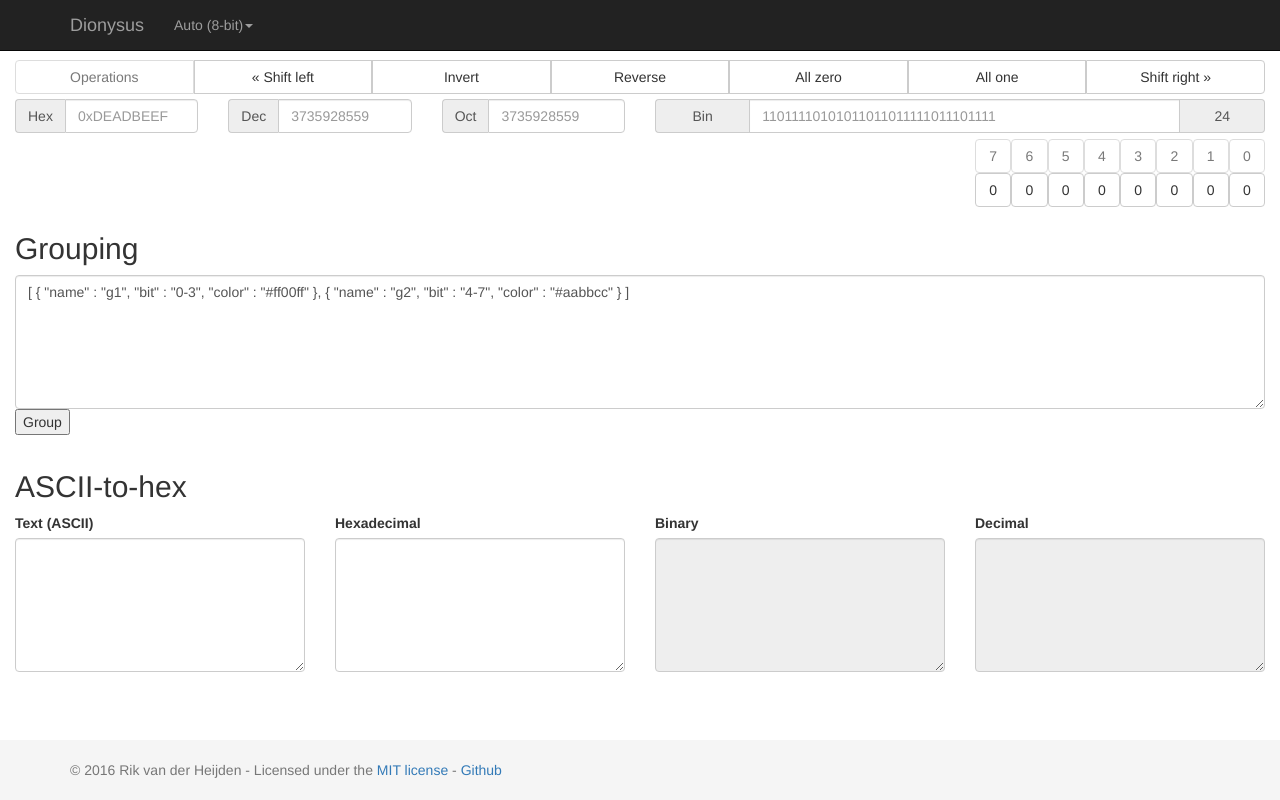
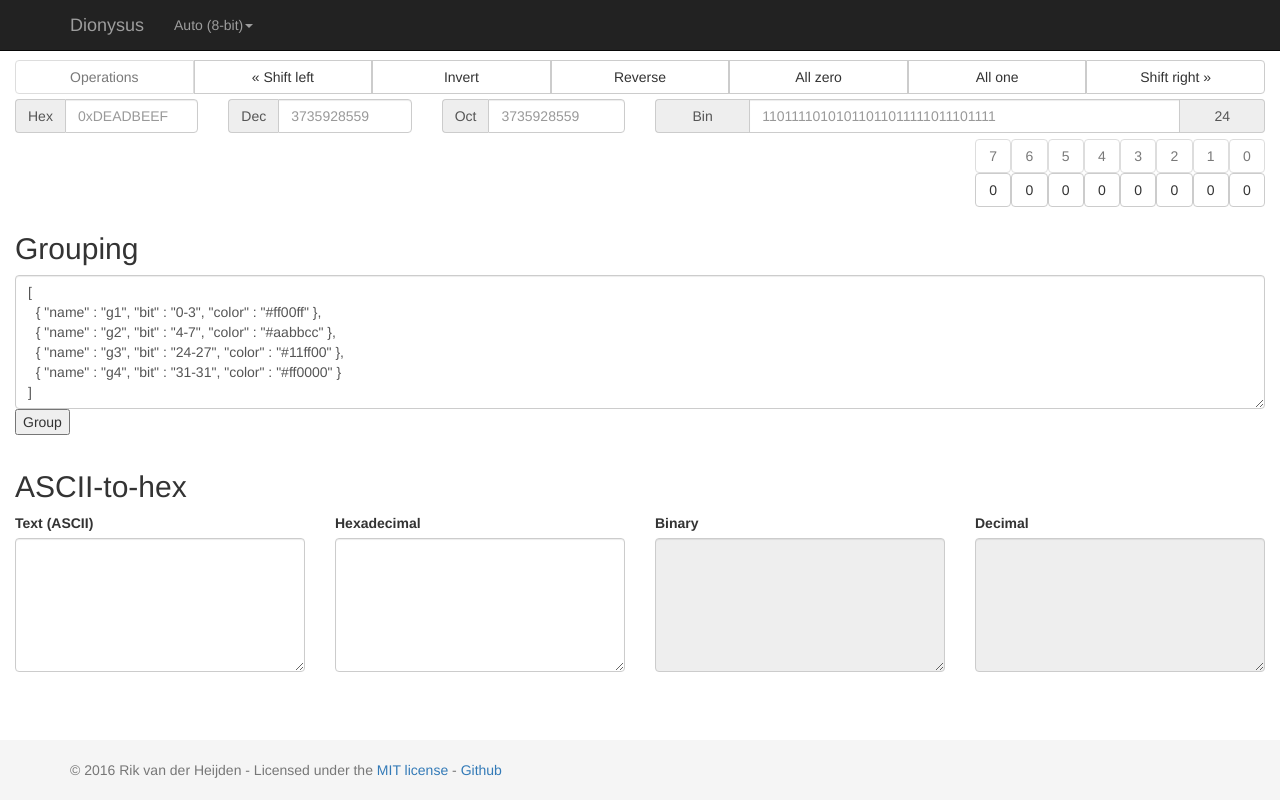
Before and after one commit to rikvdh/hexit, a browser extension: page index.html in a window 1280 px wide. Drawn offline with Linux system fonts and the light colour scheme.

Commit message:
Bit grouping colors, add more extensive example

```diff
--- a/index.html
+++ b/index.html
@@ -398,7 +398,14 @@
 			<div class="col-sm-12">
 				<h2>Grouping</h2>
 				<div class="form-group">
-					<textarea class="form-control" rows="6" id="bit-grouping-cfg">[ { "name" : "g1", "bit" : "0-3", "color" : "#ff00ff" }, { "name" : "g2", "bit" : "4-7", "color" : "#aabbcc" } ]</textarea>
+					<textarea class="form-control" rows="6" id="bit-grouping-cfg">
+[
+  { "name" : "g1", "bit" : "0-3", "color" : "#ff00ff" },
+  { "name" : "g2", "bit" : "4-7", "color" : "#aabbcc" },
+  { "name" : "g3", "bit" : "24-27", "color" : "#11ff00" },
+  { "name" : "g4", "bit" : "31-31", "color" : "#ff0000" }
+]
+					</textarea>
 					<button type="button" class="btn-bit-grouping">Group</button><br />
 				</div>
 			</div>
```
